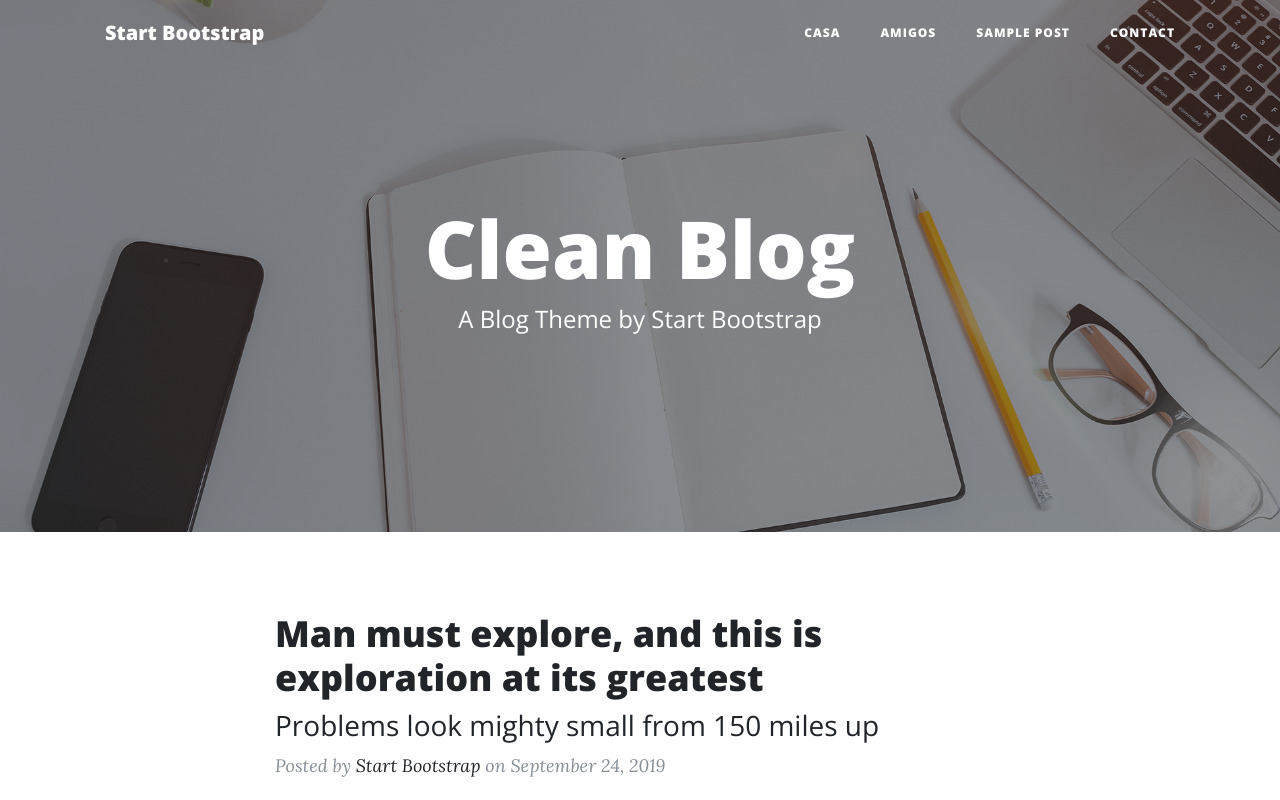
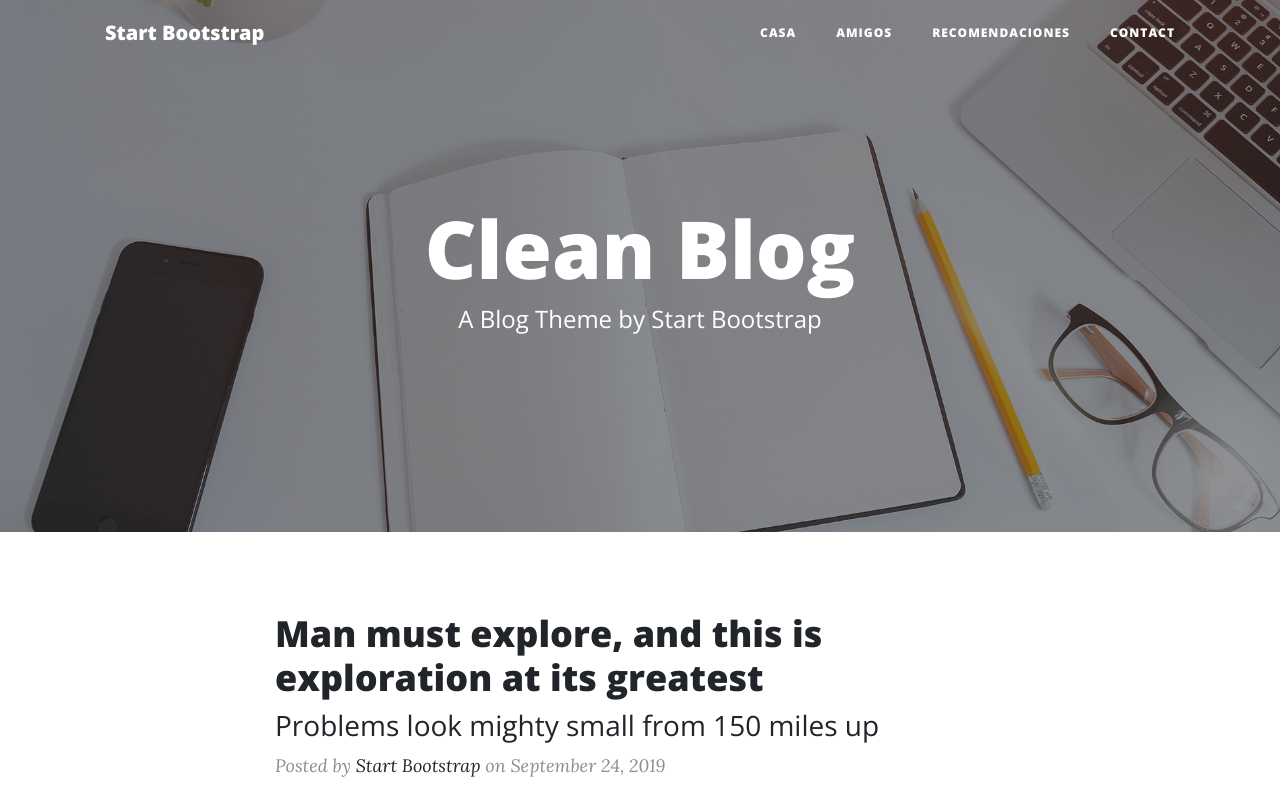
Before and after one commit to Sormec/Mi_querido_poyecto_paginaweb-, a website: page index.html in a window 1280 px wide. Shown: the top 800 px of the page. Drawn offline with nearby package versions, Linux system fonts and the light colour scheme.

Commit message:
Update index.html

```diff
--- a/index.html
+++ b/index.html
@@ -42,7 +42,7 @@
             <a class="nav-link" href="about.html">Amigos</a>
           </li>
           <li class="nav-item">
-            <a class="nav-link" href="post.html">Sample Post</a>
+            <a class="nav-link" href="post.html">Recomendaciones</a>
           </li>
           <li class="nav-item">
             <a class="nav-link" href="contact.html">Contact</a>
```
